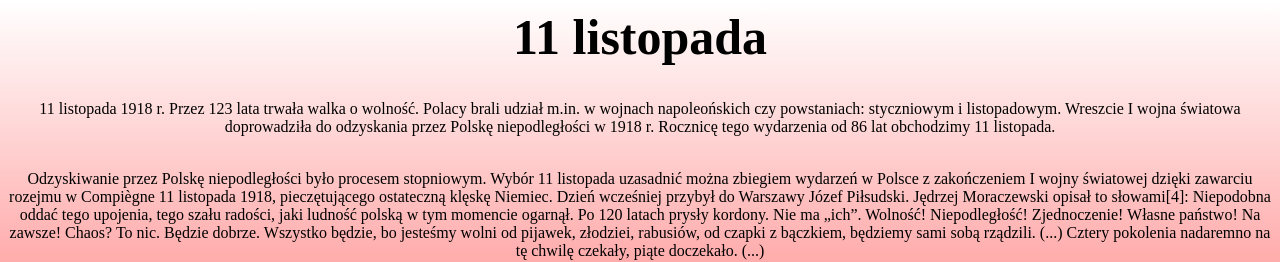
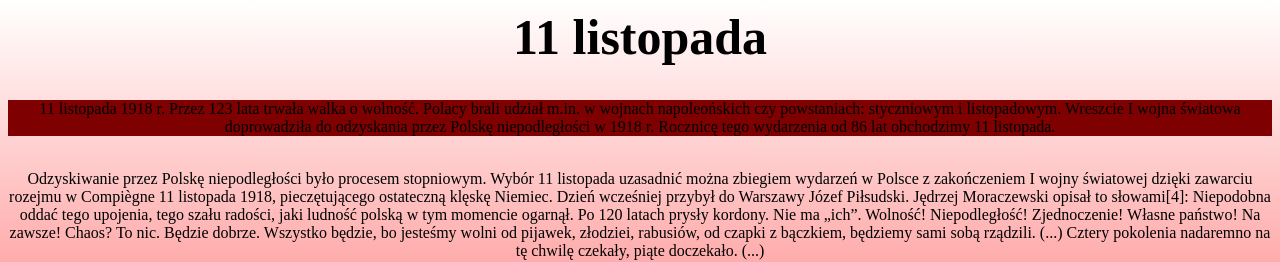
Before and after one commit to W1niary/11lis, a plain HTML site: page index.html in a window 1280 px wide. Shown: the top 262 px of the page. Drawn offline with Linux system fonts and the light colour scheme.

Commit message:
Update 11lis.css

```diff
--- a/11lis.css
+++ b/11lis.css
@@ -4,3 +4,7 @@ h1 {
 body {
     background-image: linear-gradient(white, red);
 }
+p{
+    background-color:#7e0000;
+    font-color: white;
+}
```
